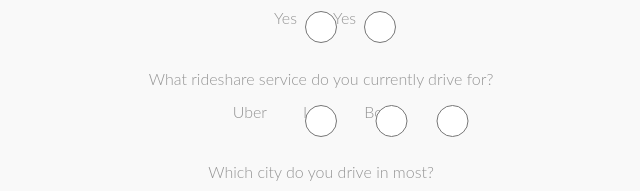
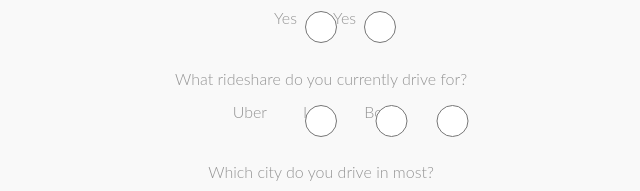
Before and after one commit to sullyintheseat/rideshare-web, a website: page wwwroot/index.html in a window 1280 px wide. Shown: the part 411-602 px from the top of the page, 319-959 px from the left. Drawn offline with nearby package versions, Linux system fonts and the light colour scheme; files that its build step writes are made by us from their sources.

Commit message:
css fixes

```diff
--- a/wwwroot/index.html
+++ b/wwwroot/index.html
@@ -77,7 +77,7 @@
               <p><br/></p>
           </div>
 
-          <p>What rideshare service do you currently drive for?</p>
+          <p>What rideshare do you currently drive for?</p>
           <div class="radio-inline">
               <input type="radio" name="driverService" value="uber">
                 <label>Uber</label>
```
